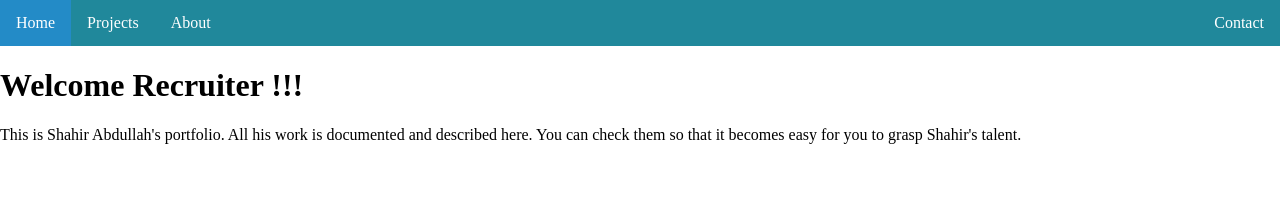
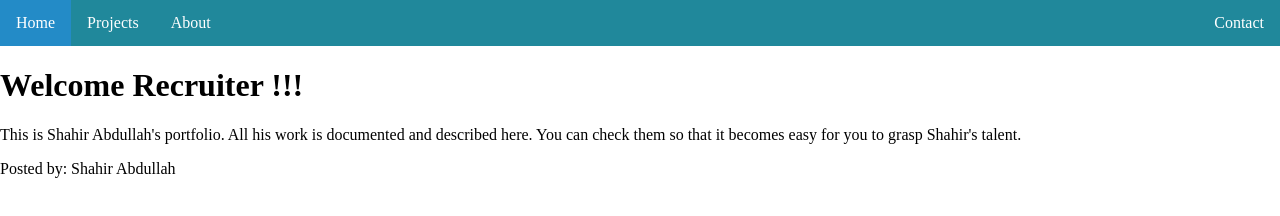
Before and after one commit to Shahir-Abdullah/Portfolio, a plain HTML site: page index.html in a window 1280 px wide. Drawn offline with Linux system fonts and the light colour scheme.

Commit message:
adding footer

```diff
--- a/index.html
+++ b/index.html
@@ -30,6 +30,10 @@
     <p>
         This is Shahir Abdullah's portfolio. All his work is documented and described here. You can check them so that it becomes easy for you to grasp Shahir's talent.
     </p>
+    <footer>
+        <p>Posted by: Shahir Abdullah</p>
+
+    </footer>
 </body>
 
 </html>
```
Also changed, not shown: views/about.html (+4 -0 lines), views/contact.html (+4 -0 lines), views/projects.html (+4 -0 lines).
